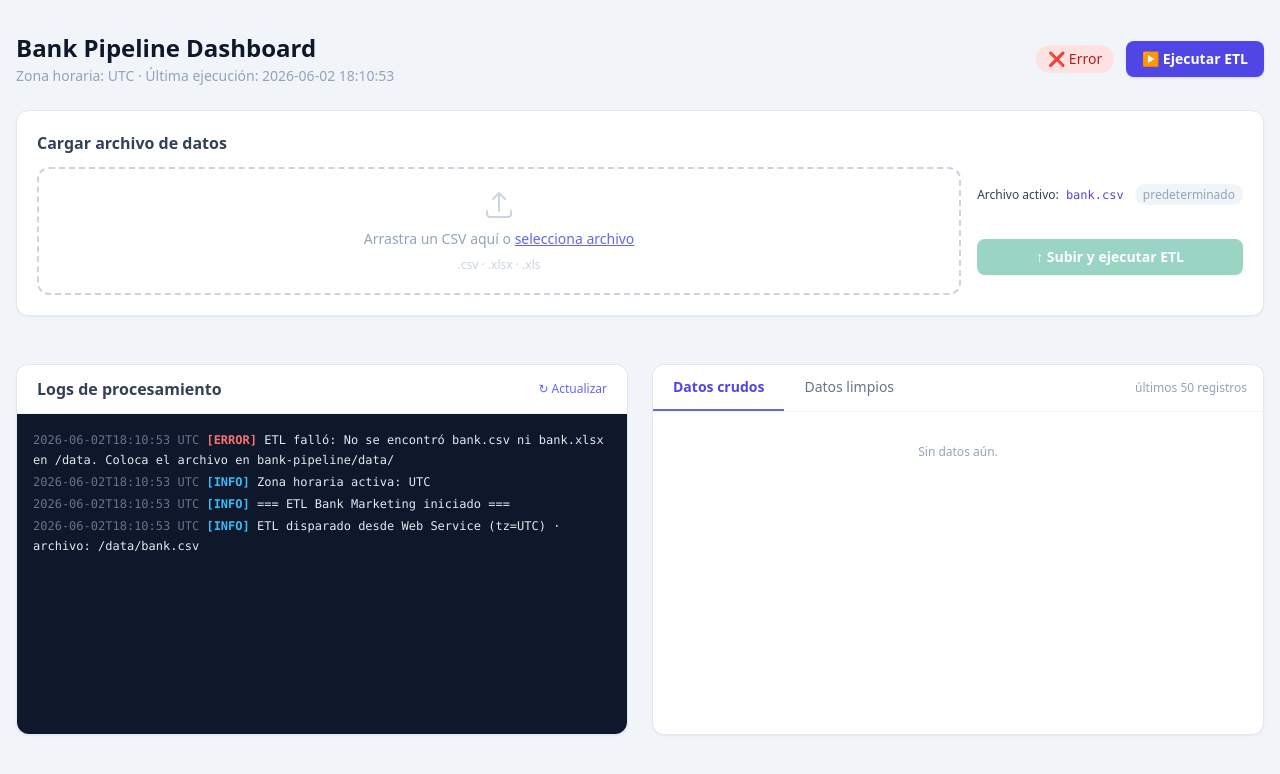
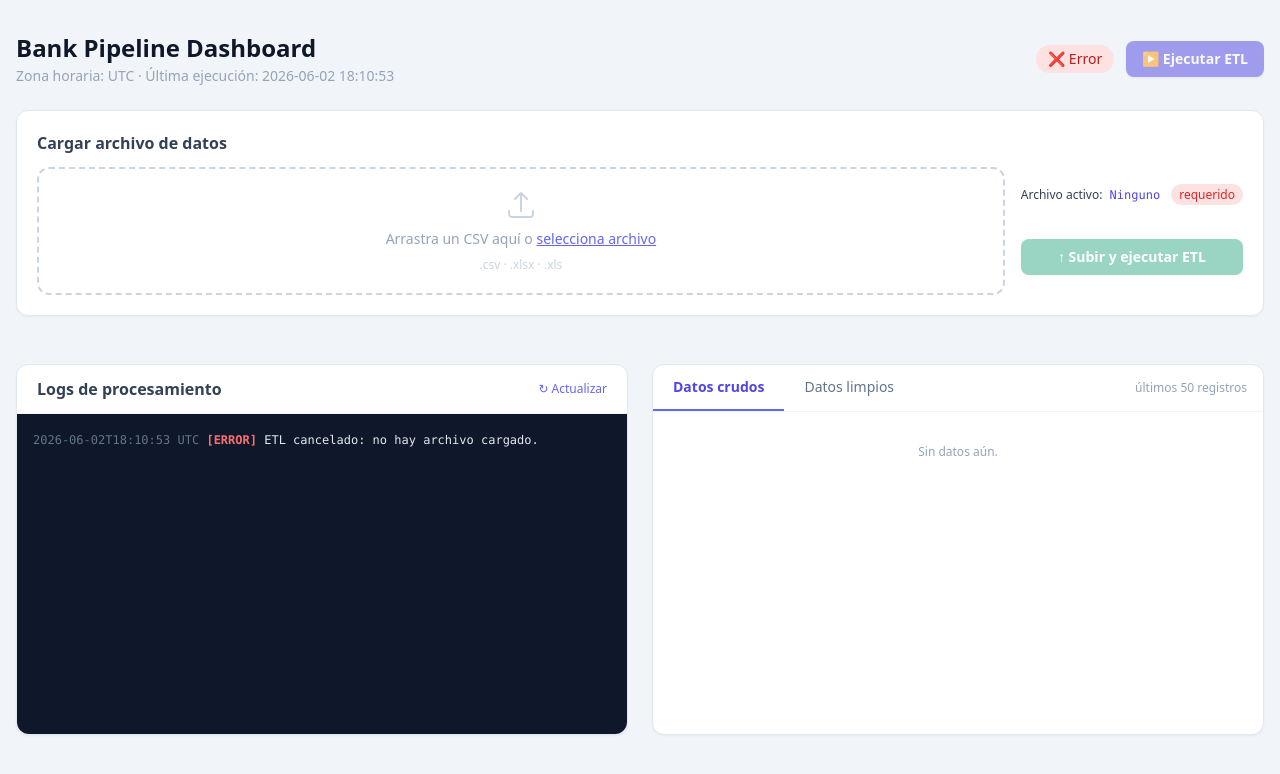
Before and after one commit to ben-castroo/bank-pipeline, a Flask app: page / in a window 1280 px wide. Shown: the top 774 px of the page. Run offline with Flask 3, Linux system fonts and the light colour scheme; some libraries are stand-ins or nearby versions.

Commit message:
feat: CSV solo por upload, sin fallback al archivo del repo

```diff
--- a/etl/app.py
+++ b/etl/app.py
@@ -21,11 +21,16 @@
 _status = {"state": "pending", "last_run": None, "error": None, "timezone": TZ_NAME}
 
 _UPLOAD_PATH = Path("/tmp/uploaded_bank.csv")
-_DEFAULT_FILE = "/data/bank.csv"
 
 
-def _active_file() -> str:
-    return str(_UPLOAD_PATH) if _UPLOAD_PATH.exists() else _DEFAULT_FILE
+def _active_file() -> str | None:
+    """Devuelve la ruta del archivo subido, o None si no hay ninguno."""
+    # Busca cualquier extensión soportada
+    for ext in (".csv", ".xlsx", ".xls"):
+        candidate = _UPLOAD_PATH.with_suffix(ext)
+        if candidate.exists():
+            return str(candidate)
+    return None
 
 
 _ALLOWED_EXT = {".csv", ".xlsx", ".xls"}
@@ -63,9 +68,14 @@
     _status["state"] = "running"
     _status["last_run"] = datetime.now(_tz).isoformat()
     _status["error"] = None
-    # Apunta siempre al archivo activo (subido o por defecto)
-    os.environ["DATA_FILE"] = _active_file()
-    log.info("ETL disparado desde Web Service (tz=%s) · archivo: %s", TZ_NAME, os.environ["DATA_FILE"])
+    file_path = _active_file()
+    if file_path is None:
+        _status["state"] = "error"
+        _status["error"] = "No hay archivo cargado. Sube un CSV desde el dashboard."
+        log.error("ETL cancelado: no hay archivo cargado.")
+        return
+    os.environ["DATA_FILE"] = file_path
+    log.info("ETL disparado desde Web Service (tz=%s) · archivo: %s", TZ_NAME, file_path)
     try:
         run_etl()
         _status["state"] = "success"
@@ -115,9 +125,10 @@
 @app.get("/current-file")
 def current_file():
     path = _active_file()
-    source = "subido" if _UPLOAD_PATH.exists() else "predeterminado"
-    size = Path(path).stat().st_size if Path(path).exists() else 0
-    return jsonify({"file": Path(path).name, "source": source, "bytes": size}), 200
+    if path is None:
+        return jsonify({"file": None, "source": "ninguno", "bytes": 0}), 200
+    size = Path(path).stat().st_size
+    return jsonify({"file": Path(path).name, "source": "subido", "bytes": size}), 200
 
 
 @app.post("/upload")
--- a/etl/templates/dashboard.html
+++ b/etl/templates/dashboard.html
@@ -272,14 +272,21 @@
     async function loadCurrentFile() {
       try {
         const data = await fetch('/current-file').then(r => r.json());
-        document.getElementById('active-file-name').textContent = data.file ?? '—';
         const src = document.getElementById('active-file-source');
-        if (data.source === 'subido') {
+        const runBtn = document.getElementById('run-btn');
+        if (!data.file || data.source === 'ninguno') {
+          document.getElementById('active-file-name').textContent = 'Ninguno';
+          src.textContent = 'requerido';
+          src.className = 'ml-2 px-2 py-0.5 rounded-full text-xs bg-red-100 text-red-600';
+          runBtn.disabled = true;
+          runBtn.title = 'Sube un archivo primero';
+        } else {
+          const kb = (data.bytes / 1024).toFixed(1);
+          document.getElementById('active-file-name').textContent = `${data.file} (${kb} KB)`;
           src.textContent = 'subido';
           src.className = 'ml-2 px-2 py-0.5 rounded-full text-xs bg-emerald-100 text-emerald-700';
-        } else {
-          src.textContent = 'predeterminado';
-          src.className = 'ml-2 px-2 py-0.5 rounded-full text-xs bg-slate-100 text-slate-400';
+          runBtn.disabled = false;
+          runBtn.title = '';
         }
       } catch(e) {}
     }
@@ -353,14 +360,21 @@
     async function loadCurrentFile() {
       try {
         const data = await fetch('/current-file').then(r => r.json());
-        document.getElementById('active-file-name').textContent = data.file ?? '—';
         const src = document.getElementById('active-file-source');
-        if (data.source === 'subido') {
+        const runBtn = document.getElementById('run-btn');
+        if (!data.file || data.source === 'ninguno') {
+          document.getElementById('active-file-name').textContent = 'Ninguno';
+          src.textContent = 'requerido';
+          src.className = 'ml-2 px-2 py-0.5 rounded-full text-xs bg-red-100 text-red-600';
+          runBtn.disabled = true;
+          runBtn.title = 'Sube un archivo primero';
+        } else {
+          const kb = (data.bytes / 1024).toFixed(1);
+          document.getElementById('active-file-name').textContent = `${data.file} (${kb} KB)`;
           src.textContent = 'subido';
           src.className = 'ml-2 px-2 py-0.5 rounded-full text-xs bg-emerald-100 text-emerald-700';
-        } else {
-          src.textContent = 'predeterminado';
-          src.className = 'ml-2 px-2 py-0.5 rounded-full text-xs bg-slate-100 text-slate-400';
+          runBtn.disabled = false;
+          runBtn.title = '';
         }
       } catch(e) {}
     }
```
Also changed, not shown: 1 other file.
